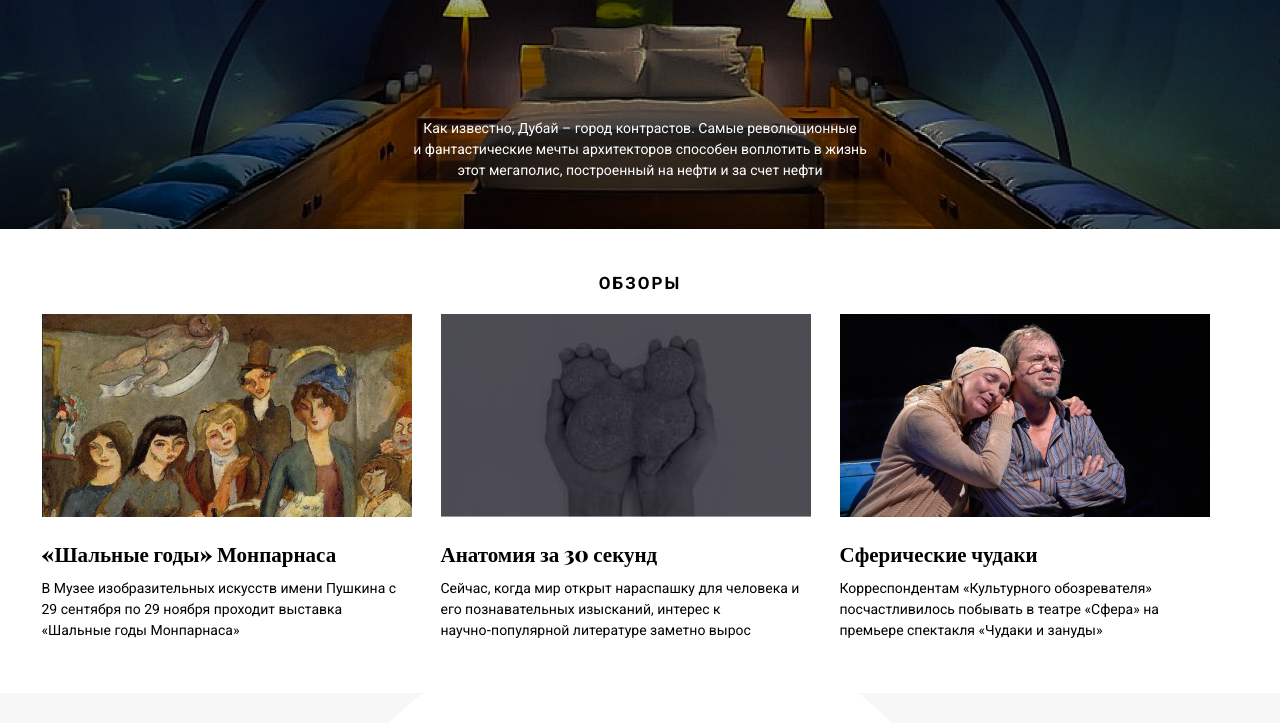
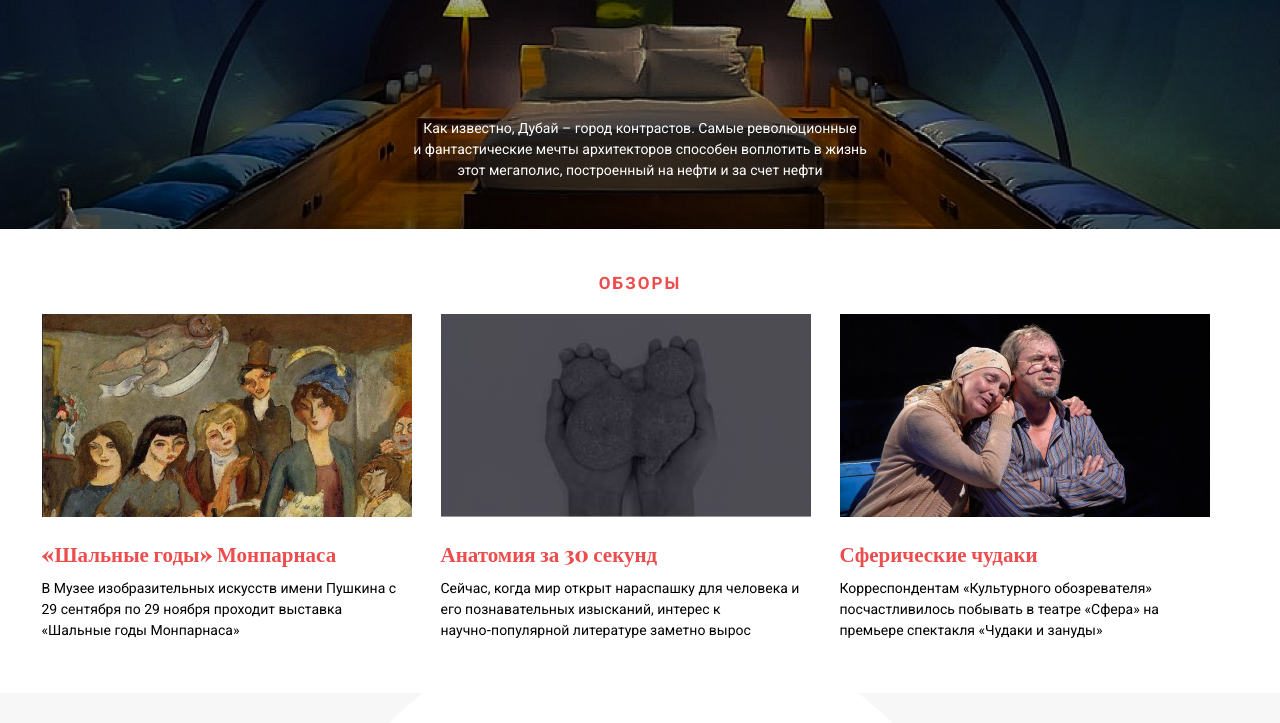
Before and after one commit to GreenSvit/html-marathon, a plain HTML site: page index.html in a window 1280 px wide. Shown: the part 459-1182 px from the top of the page. Drawn offline with nearby package versions, Linux system fonts and the light colour scheme.

Commit message:
Изменили цвет body на красный

```diff
--- a/style.css
+++ b/style.css
@@ -2,7 +2,7 @@ body {
     margin: 0;
     font-family: 'Roboto', sans-serif;
     font-size: 14px;
-    color: #000;
+    color: rgb(236, 78, 78);
     line-height: 150%;
 }
 
```
